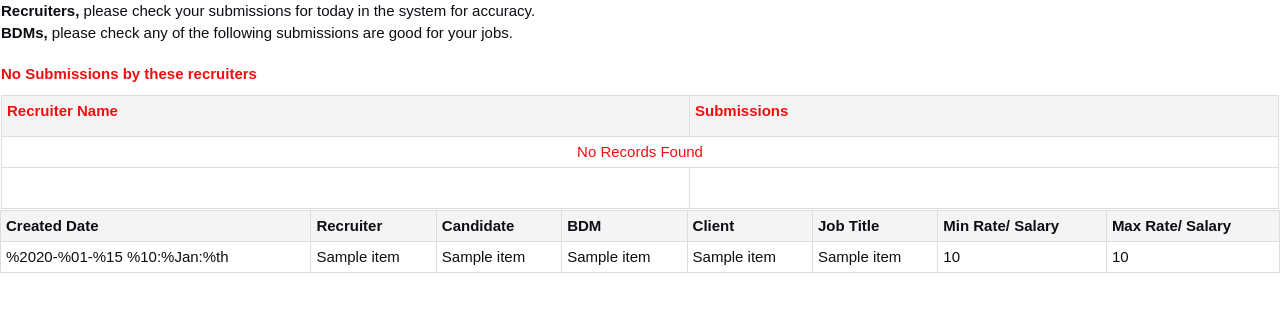
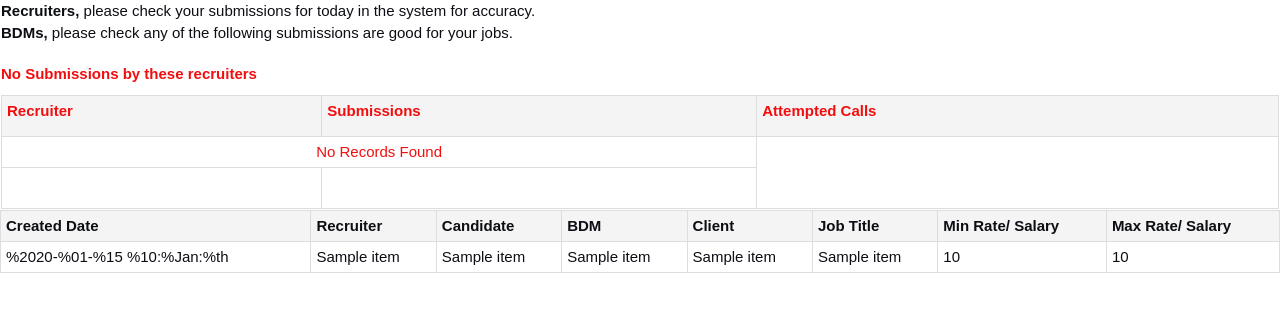
Before and after one commit to CresitaTech/staffing-backend-admin, a Django app: template static/templates/recruiter_email_report.html in a window 1280 px wide. Shown: the top 312 px of the page. Run offline with Django 3.2, Linux system fonts and the light colour scheme; the template is opened without the code that fills it: most values are stand-ins (such as "Sample title", 1, 10 or a date in 2020); parts of the project's set-up code (start-up, migrations or seed data) failed here and were passed over; some libraries are stand-ins or nearby versions.

Commit message:
Daily Submission report mail formatting

```diff
--- a/static/templates/recruiter_email_report.html
+++ b/static/templates/recruiter_email_report.html
@@ -70,14 +70,16 @@
                     <td>
                         <table width="100%" cellspacing="0" cellpedding="0" border="0"  class="table">
                             <tr>
-                                <th style="color: #f20e0e; padding-bottom:10px; ">Recruiter Name</th>
+                                <th style="color: #f20e0e; padding-bottom:10px; ">Recruiter</th>
                                 <th style="color: #f20e0e; padding-bottom:10px;">Submissions</th>
+                                <th style="color: #f20e0e; padding-bottom:10px; ">Attempted Calls</th>
                             </tr>
 							{% if no_submission|length %}
 							{% for item in no_submission %}
                             <tr>
-                                <td style="color: #f20e0e; padding-bottom:10px;">{{item}}</td>
+                                <td style="color: #f20e0e; padding-bottom:10px;">{{item.first_name}}</td>
                                 <td style="color: #f20e0e; padding-bottom:10px;">0</td>
+                                <td style="color: #f20e0e; padding-bottom:10px;">{{item.attempted_calls}}</td>
                             </tr>
 
 							{% endfor %}
```
